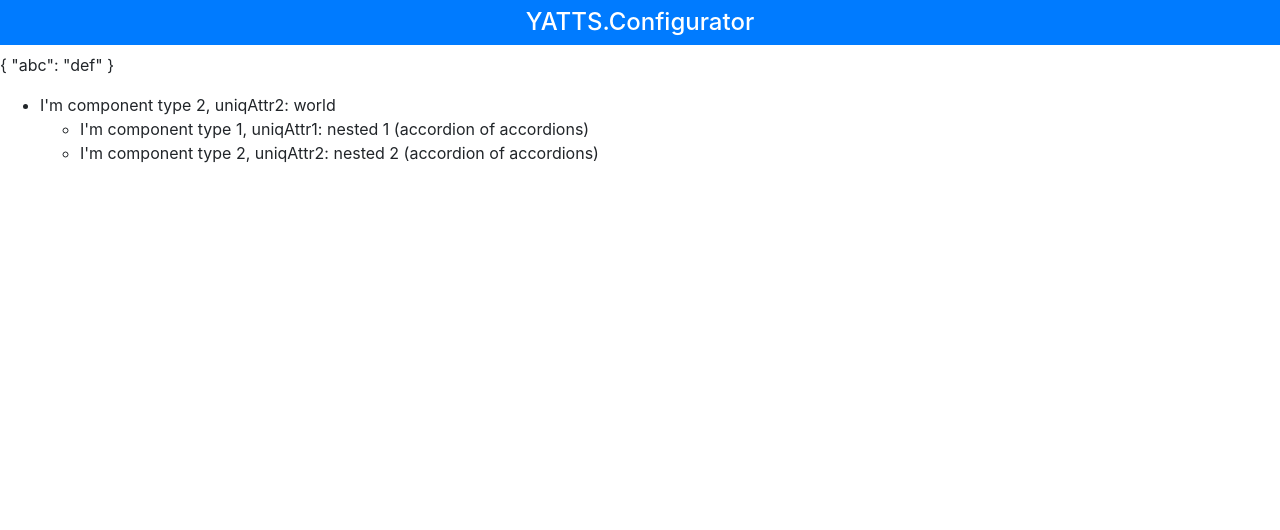
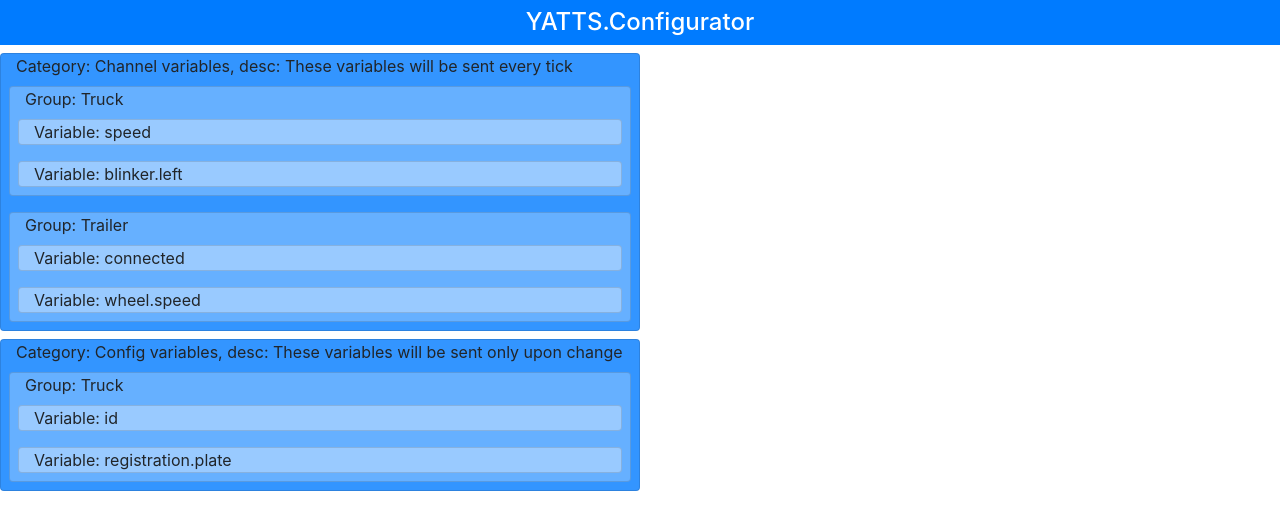
Before and after one commit to anuar2k/YATTS, a Vue app in the folder YATTS.Configurator/: page / in a window 1280 px wide. Shown: the top 530 px of the page. Built offline with nearby package versions, Linux system fonts and the light colour scheme.

Commit message:
variable catalogue prototype

```diff
--- a/YATTS.Configurator/package.json
+++ b/YATTS.Configurator/package.json
@@ -8,6 +8,8 @@
     "lint": "vue-cli-service lint"
   },
   "dependencies": {
+    "3": "^2.1.0",
+    "-": "0.0.1",
     "bootstrap": "^4.5.2",
     "core-js": "^3.6.5",
     "vue": "^3.0.0-0"
@@ -24,6 +26,8 @@
     "eslint-plugin-node": "^11.1.0",
     "eslint-plugin-promise": "^4.2.1",
     "eslint-plugin-standard": "^4.0.0",
-    "eslint-plugin-vue": "^7.0.0-0"
+    "eslint-plugin-vue": "^7.0.0-0",
+    "sass": "^1.26.11",
+    "sass-loader": "^10.0.2"
   }
 }
--- a/YATTS.Configurator/src/App.vue
+++ b/YATTS.Configurator/src/App.vue
@@ -2,59 +2,31 @@
   <h4 class="bg-primary text-white text-center p-2">
     YATTS.Configurator
   </h4>
-  <p>{{ TelemVarDefinitions }}</p>
-  <YattsAccordion v-bind:elements="AccordionElements"/>
+  <div class="container-fluid">
+    <div class="row">
+      <div class="col">
+        <TelemVarCatalogue v-bind:state="state" />
+      </div>
+      <div class="col">
+
+      </div>
+    </div>
+  </div>
 </template>
 
 <script>
-import TelemVarDefinitions from './data/TelemVarDefinitions';
-import YattsAccordion from './components/YattsAccordion';
-import Component1 from './components/Component1';
-import Component2 from './components/Component2';
-import { markRaw } from 'vue';
+import TelemVarCatalogue from './components/TelemVarCatalogue';
+
+import TelemVarDefinitions from './utils/TelemVarDefinitions';
+import { GenerateInitialState } from './utils/TelemVarStateUtil';
 
 export default {
   name: 'App',
   data() {
     return {
-      TelemVarDefinitions: TelemVarDefinitions,
-      AccordionElements: [
-        {
-          type: markRaw(Component2),
-          props: {
-            uniqAttr2: 'world'
-          }
-        },
-        {
-          type: markRaw(YattsAccordion),
-          props: {
-            elements: [
-              {
-                type: markRaw(Component1),
-                props: {
-                  uniqAttr1: 'nested 1 (accordion of accordions)'
-                }
-              },
-              {
-                type: markRaw(Component2),
-                props: {
-                  uniqAttr2: 'nested 2 (accordion of accordions)'
-                }
-              }
-            ]
-          }
-        }
-      ]
+      state: GenerateInitialState(TelemVarDefinitions)
     }
   },
-  components: {
-    YattsAccordion,
-    // used in dynamic manner as a component of YattsAccordion
-    // eslint-disable-next-line vue/no-unused-components
-    Component1,
-    // used in dynamic manner as a component of YattsAccordion
-    // eslint-disable-next-line vue/no-unused-components
-    Component2
-  }
+  components: { TelemVarCatalogue }
 }
 </script>
--- a/YATTS.Configurator/src/components/Component1.vue
+++ /dev/null
@@ -1,10 +0,0 @@
-<template>
-  <li>I'm component type 1, uniqAttr1: {{ uniqAttr1 }}</li>
-</template>
-
-<script>
-export default {
-  name: 'Component1',
-  props: ['uniqAttr1']
-}
-</script>
--- a/YATTS.Configurator/src/components/Component2.vue
+++ /dev/null
@@ -1,10 +0,0 @@
-<template>
-  <li>I'm component type 2, uniqAttr2: {{ uniqAttr2 }}</li>
-</template>
-
-<script>
-export default {
-  name: 'Component2',
-  props: ['uniqAttr2']
-}
-</script>
--- /dev/null
+++ b/YATTS.Configurator/src/components/TelemVarCatalogue.vue
@@ -0,0 +1,52 @@
+<template>
+  <div class="row mb-2" v-for="category in state" v-bind:key="category.def.id">
+    <div class="col card bg-1">
+      <div class="row">
+        <div class="col">
+          Category: {{ category.def.name }}, desc: {{ category.def.description }}
+        </div>
+      </div>
+      <div class="row">
+        <div class="col">
+          <div class="row" v-for="group in category.groups" v-bind:key="group.def.id">
+            <div class="col card m-2 bg-2">
+              <div class="row">
+                <div class="col">
+                  Group: {{ group.def.name }}
+                </div>
+              </div>
+              <div class="row" v-for="variable in group.variables" v-bind:key="variable.def.id">
+                <div class="col card m-2 bg-3">
+                  Variable: {{ variable.def.id }}
+                </div>
+              </div>
+            </div>
+          </div>
+        </div>
+      </div>
+    </div>
+  </div>
+</template>
+
+<script>
+export default {
+  name: 'TelemVarCatalogue',
+  props: ['state']
+}
+</script>
+
+<style lang="scss" scoped>
+  $base-color: #007bff;
+
+  .bg-1 {
+    background-color: lighten($base-color, 10%);
+  }
+
+  .bg-2 {
+    background-color: lighten($base-color, 20%);
+  }
+
+  .bg-3 {
+    background-color: lighten($base-color, 30%);
+  }
+</style>
--- a/YATTS.Configurator/src/components/YattsAccordion.vue
+++ /dev/null
@@ -1,12 +0,0 @@
-<template>
-  <ul>
-    <component v-for="e in elements" v-bind:key="e" v-bind:is="e.type" v-bind="e.props"/>
-  </ul>
-</template>
-
-<script>
-export default {
-  name: 'YattsAccordion',
-  props: ['elements']
-}
-</script>
--- a/YATTS.Configurator/src/data/TelemVarDefinitions.js
+++ /dev/null
@@ -1,3 +0,0 @@
-export default {
-  abc: 'def'
-}
--- /dev/null
+++ b/YATTS.Configurator/src/utils/TelemVarDefinitions.js
@@ -0,0 +1,58 @@
+export default [
+  {
+    id: 'channel',
+    name: 'Channel variables',
+    description: 'These variables will be sent every tick',
+    groups: [
+      {
+        id: 'truck',
+        name: 'Truck',
+        variables: [
+          {
+            id: 'speed',
+            type: 5
+          },
+          {
+            id: 'blinker.left',
+            type: 1
+          }
+        ]
+      },
+      {
+        id: 'trailer',
+        name: 'Trailer',
+        variables: [
+          {
+            id: 'connected',
+            type: 1
+          },
+          {
+            id: 'wheel.speed',
+            type: 5
+          }
+        ]
+      }
+    ]
+  },
+  {
+    id: 'config',
+    name: 'Config variables',
+    description: 'These variables will be sent only upon change',
+    groups: [
+      {
+        id: 'truck',
+        name: 'Truck',
+        variables: [
+          {
+            id: 'id',
+            type: 15
+          },
+          {
+            id: 'registration.plate',
+            type: 15
+          }
+        ]
+      }
+    ]
+  }
+]
--- /dev/null
+++ b/YATTS.Configurator/src/utils/TelemVarStateUtil.js
@@ -0,0 +1,20 @@
+import { markRaw } from 'vue';
+
+export const GenerateInitialState = telemVarDefinitions =>
+  telemVarDefinitions.map(category => ({
+    def: markRaw(category),
+    show: false,
+    groups: category.groups.map(group => ({
+      def: markRaw(group),
+      show: false,
+      variables: group.variables.map(variable => ({
+        def: markRaw(variable),
+        selected: false,
+        maxCount: null
+      }))
+    }))
+  }));
+
+export const GenerateStateFromConfig = function(telemVarDefinitions, config) {
+  return [];
+}
```
Also changed, not shown: YATTS.Configurator/src/components/TimeHeader.vue (deleted, +0 -44 lines), 1 other file (tests, documents, lock files or other folders).
